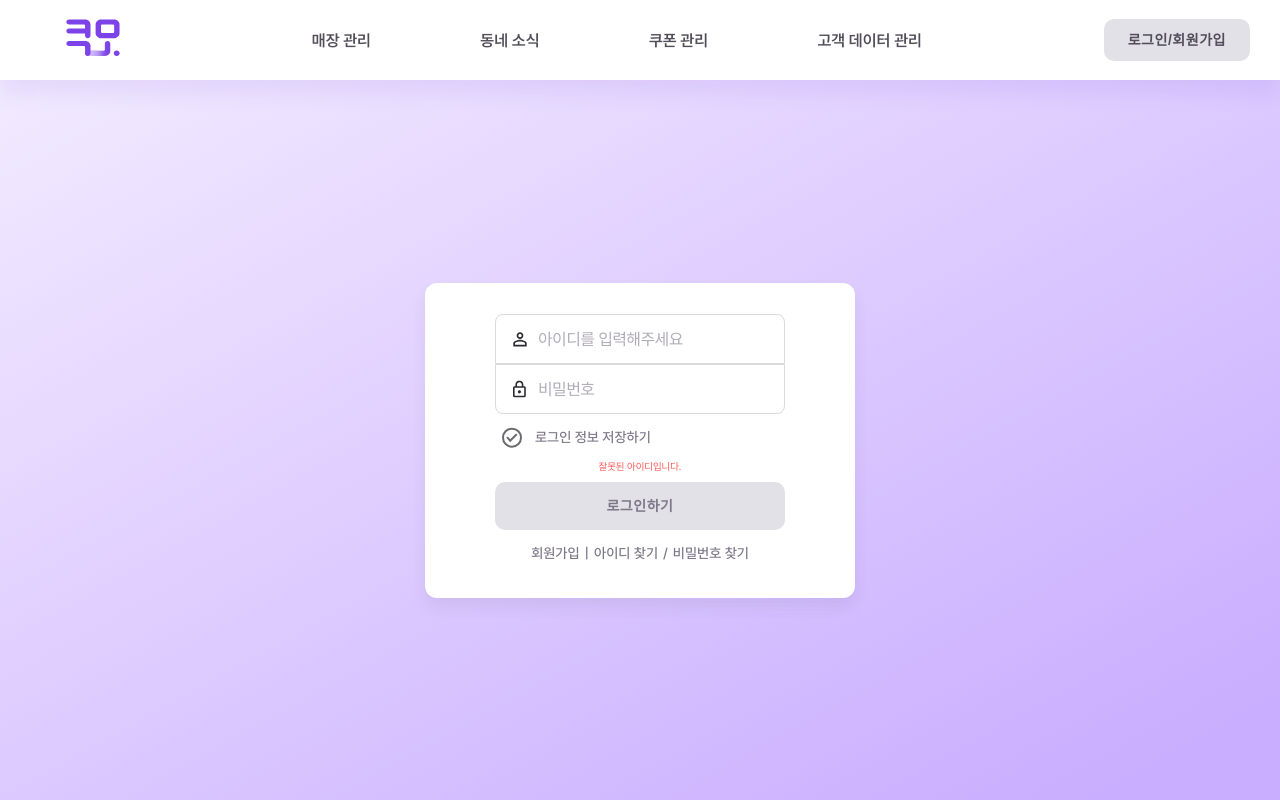
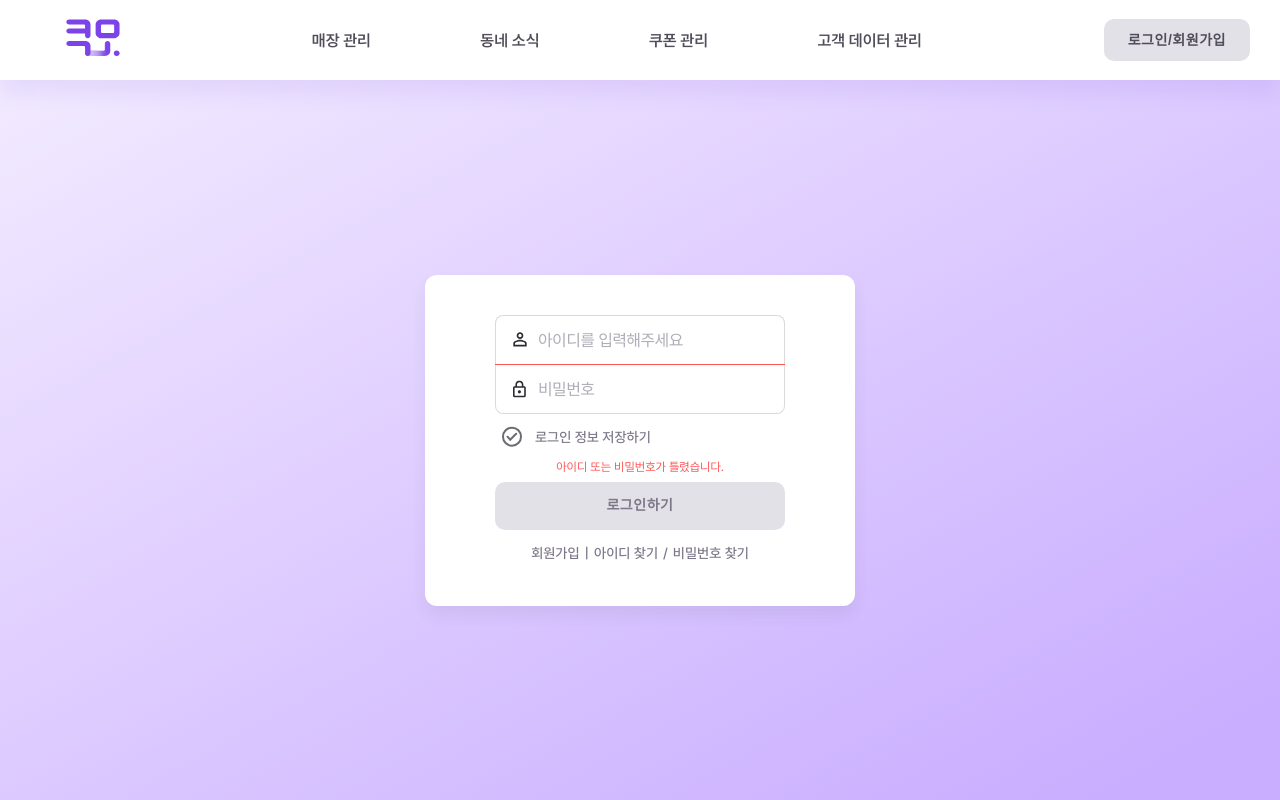
Before and after one commit to UMC-5th-Coumo/Coumo_Web, a React (Create React App) app: page /login in a window 1280 px wide. Built offline with nearby package versions, Linux system fonts and the light colour scheme.

Commit message:
[API/#244]: 동네소식 글 작성, 리스트 받아오기 서버 연동

```diff
--- a/src/assets/data/categoryData.js
+++ b/src/assets/data/categoryData.js
@@ -27,15 +27,15 @@ export const categoryData = [
 
 export const writecategoryData = [
   {
-    id: 'new',
+    id: 'NEW_PRODUCT',
     label: '신메뉴/신상품',
   },
   {
-    id: 'noshow',
+    id: 'NO_SHOW',
     label: '노쇼 빈자리',
   },
   {
-    id: 'event',
+    id: 'EVENT',
     label: '이벤트',
   },
 ];
--- a/src/assets/index.js
+++ b/src/assets/index.js
@@ -10,7 +10,6 @@ export { ReactComponent as LineLong } from './icon/line_long.svg';
 export { ReactComponent as CheckBoxSelected } from './icon/CheckBoxSelected.svg';
 export { ReactComponent as CheckBoxDefault } from './icon/CheckBoxDefault.svg';
 export { ReactComponent as LogoCongratulate } from './icon/LogoCongratulate.svg';
-export { ReactComponent as UIArticle } from './icon/UIArticle.svg';
 export { ReactComponent as CouponYellow } from './icon/CouponYellow.svg';
 export { ReactComponent as CouponPeach } from './icon/CouponPeach.svg';
 export { ReactComponent as Plus } from './icon/Plus.svg';
--- a/src/components/login/LoginBox.jsx
+++ b/src/components/login/LoginBox.jsx
@@ -14,7 +14,7 @@ const LoginBox = () => {
   const [error, setError] = useState({
     id: false,
     pw: false,
-    msg: '잘못된 아이디입니다.',
+    msg: '아이디 또는 비밀번호가 틀렸습니다.',
   });
   const navigate = useNavigate();
   const dispatch = useDispatch();
@@ -46,6 +46,7 @@ const LoginBox = () => {
           write,
         } = response.data.result;
         localStorage.setItem('userToken', token);
+        navigate('/');
 
         dispatch(
           setUser({
@@ -63,8 +64,6 @@ const LoginBox = () => {
         );
 
         console.log(response.data);
-
-        navigate('/');
       } else {
         console.error('로그인 실패', response.data);
         setError((prev) => ({ ...prev, id: true, pw: true }));
@@ -97,6 +96,7 @@ const LoginBox = () => {
           />
           <StyledLoginId />
         </Id>
+        <InputLine />
         <Pw>
           <InputPw
             style={{ borderColor: error.pw ? '#ff5454' : '#dadada' }}
@@ -121,12 +121,14 @@ const LoginBox = () => {
           <Text save={save}>로그인 정보 저장하기</Text>
         </Line>
       </Group>
+      <Bottom>
         <ErrorMsg>{error.msg}</ErrorMsg>
         <LoginBtn
           text='로그인하기'
           onClick={handleLoginClick}
           disabled={!isLoginEnabled()}
         />
+      </Bottom>
       <Text>
         <Gap>
           <More onClick={() => navigate(`/join/one`)}>회원가입</More>
@@ -150,11 +152,10 @@ const Box = styled.div`
   align-items: center;
   margin: 0 auto;
   width: 430px;
-  height: 315px;
   border-radius: 12px;
 
   box-sizing: border-box;
-  padding: 0 70px;
+  padding: 40px 70px;
   background: ${({ theme }) => theme.colors.white};
   box-shadow: 0px 8.978px 14.365px 0px rgba(68, 68, 68, 0.08);
 
@@ -185,6 +186,7 @@ const InputId = styled.input`
   align-items: flex-start;
   border-radius: 8px 8px 0px 0px;
   border: 1px solid #dadada;
+  border-bottom: none;
   color: ${({ theme }) => theme.colors.text_darkgray};
   font-size: ${({ theme }) => theme.fontSize.md};
   font-style: normal;
@@ -200,6 +202,7 @@ const InputId = styled.input`
   &:focus {
     outline: none;
     border: 1px solid ${({ theme }) => theme.colors.coumo_purple};
+    border-bottom: none;
 
     &::placeholder {
       opacity: 0.6;
@@ -212,8 +215,48 @@ const InputId = styled.input`
   }
 `;
 
-const InputPw = styled(InputId)`
+const InputLine = styled.div`
+  border-left: 1px solid #ff5454;
+  border-right: 1px solid #ff5454;
+  background-color: #ff5454;
+  height: 1px;
+`;
+
+const InputPw = styled.input`
+  display: inline-flex;
+  width: 100%;
+  box-sizing: border-box;
+  padding: 16px 42px 14px 42px;
+  align-items: flex-start;
   border-radius: 0px 0px 8px 8px;
+  border: 1px solid #dadada;
+  border-top: none;
+  color: ${({ theme }) => theme.colors.text_darkgray};
+  font-size: ${({ theme }) => theme.fontSize.md};
+  font-style: normal;
+  font-weight: 400;
+  line-height: normal;
+  letter-spacing: -0.629px;
+
+  &::placeholder {
+    color: ${({ theme }) => theme.colors.text};
+    opacity: 0.6;
+  }
+
+  &:focus {
+    outline: none;
+    border: 1px solid ${({ theme }) => theme.colors.coumo_purple};
+    border-top: none;
+
+    &::placeholder {
+      opacity: 0.6;
+    }
+  }
+
+  @media screen and (max-width: 1024px) {
+    padding: 12px 38px 10px 38px;
+    font-size: ${({ theme }) => theme.fontSize.base};
+  }
 `;
 
 const StyledLoginId = styled(LoginId)`
@@ -264,11 +307,20 @@ const Text = styled.div`
   }
 `;
 
+const Bottom = styled.div`
+  width: 100%;
+  display: flex;
+  flex-direction: column;
+  align-items: center;
+  gap: 8px;
+`;
+
 const ErrorMsg = styled.div`
   /* width: 100%; */
-  /* height: 5px; */
-  font-size: ${({ theme }) => theme.fontSize.xs};
+  /* height: 4px; */
+  font-size: ${({ theme }) => theme.fontSize.sm};
   color: ${({ theme }) => theme.colors.error};
+  /* color: ${({ theme }) => theme.colors.white}; */
   /* text-align: left; */
 `;
 
--- a/src/pages/AdminHome.jsx
+++ b/src/pages/AdminHome.jsx
@@ -22,6 +22,7 @@ function AdminHome() {
   return (
     <Container>
       {/* {write && <FormPopUp />} */}
+      {/* <FormPopUp /> */}
       <ColumWrapper>
         <StoreInfo />
         <DayGraphInfo />
--- a/src/pages/neighborhood/MyPostView.jsx
+++ b/src/pages/neighborhood/MyPostView.jsx
@@ -15,7 +15,7 @@ import { defaultInstance } from '../../api/axios';
 
 const MyPostView = () => {
   const navigate = useNavigate();
-  const dispatch = useDispatch();
+  // const dispatch = useDispatch();
 
   const { postId } = useParams();
   const selectedPost = useSelector((state) => state.post.selectedPost);
@@ -36,13 +36,13 @@ const MyPostView = () => {
   }, []);
 
   /* ----- 컴포넌트가 마운트될 때 받아오기 ----- */
-  useEffect(() => {
-    dispatch(getMyPostView({ ownerId: 'coumo123', noticeId: postId }));
-  }, [dispatch, postId]);
+  // useEffect(() => {
+  //   dispatch(getMyPostView({ ownerId: 'coumo123', noticeId: postId }));
+  // }, [dispatch, postId]);
 
-  useEffect(() => {
-    dispatch(setSelectedPost(selectedPost));
-  }, [dispatch, selectedPost]);
+  // useEffect(() => {
+  //   dispatch(setSelectedPost(selectedPost));
+  // }, [dispatch, selectedPost]);
 
   /* ----- 수정 버튼 클릭 시 ----- */
   const onClickMod = () => {
--- a/src/pages/neighborhood/MyPosts.jsx
+++ b/src/pages/neighborhood/MyPosts.jsx
@@ -56,14 +56,14 @@ const MyPosts = () => {
       : postDummyData.filter((post) => post.tag === category);
 
   /* ----- 컴포넌트가 마운트될 때 받아오기 ----- */
-  useEffect(() => {
-    dispatch(getMyPosts({ ownerId: 'coumo123', pageId: '1' }));
-  }, [dispatch]);
+  // useEffect(() => {
+  //   dispatch(getMyPosts({ ownerId: 'coumo123', pageId: '1' }));
+  // }, [dispatch]);
 
-  /* ----- selectedPost 변경 시 즉시 업데이트 ----- */
-  useEffect(() => {
-    dispatch(setSelectedPost(selectedPost));
-  }, [dispatch, selectedPost]);
+  // /* ----- selectedPost 변경 시 즉시 업데이트 ----- */
+  // useEffect(() => {
+  //   dispatch(setSelectedPost(selectedPost));
+  // }, [dispatch, selectedPost]);
 
   /* ----- 페이지 이동 처리 ----- */
   useEffect(() => {
--- a/src/pages/neighborhood/WritePost.jsx
+++ b/src/pages/neighborhood/WritePost.jsx
@@ -5,13 +5,13 @@ import { BtnContainer } from '../coupon/UIServiceForm';
 import Edit from '../../components/admin/neighborhood/Edit';
 import { useNavigate } from 'react-router-dom';
 import OneBtnPopUp from '../../components/common/popUp/OneBtnPopUp';
-import { defaultInstance } from '../../api/axios';
+import { formAuthInstance } from '../../api/axios';
 import { useSelector } from 'react-redux';
 
 const WritePost = () => {
   const navigate = useNavigate();
   const [popUp, setPopUp] = useState(false);
-  const [category, setCategory] = useState('new');
+  const [category, setCategory] = useState('NEW_PRODUCT');
   const [inputs, setInputs] = useState({
     title: '',
     content: '',
@@ -32,7 +32,7 @@ const WritePost = () => {
     }
   };
 
-  const ownerId = useSelector((state) => state.user);
+  const { ownerId } = useSelector((state) => state.user);
 
   const onSubmit = async () => {
     if (!isVaild()) {
@@ -43,20 +43,27 @@ const WritePost = () => {
     }
 
     try {
-      const writeData = {
-        category,
-        title: inputs.title,
-        content: inputs.content,
-        image: inputs.image,
-      };
-      const response = await defaultInstance.post(
+      let formData = new FormData();
+      formData.append('noticeType', category);
+      formData.append('title', inputs.title);
+      formData.append('noticeContent', inputs.content);
+      const storeImgData = inputs.image.map(({ image }) => image);
+      storeImgData.forEach((image) => formData.append('noticeImages', image));
+
+      console.log('formData:', formData);
+
+      for (let value of formData) {
+        console.log('formData value', value);
+      }
+
+      const response = await formAuthInstance.post(
         `/api/notice/${ownerId}/post`,
-        writeData
+        formData
       );
 
       if (response.data.isSuccess) {
-        console.log('Sending data to server:', writeData);
-        navigate('/neighborhood/myPosts');
+        console.log('Sending data to server:', formData);
+        navigate('/neighborhood/myPosts/1');
 
         // 서버 요청 성공 시 모달
         submitPopUp();
--- a/src/pages/shop/StoreInfo.jsx
+++ b/src/pages/shop/StoreInfo.jsx
@@ -115,6 +115,10 @@ const StoreInfo = () => {
     menuImages.forEach((image) => formData.append('menuImages', image));
     formData.append('menuDetail', JSON.stringify(menuData));
 
+    for (let value of formData) {
+      console.log('formData value', value);
+    }
+
     await formAuthInstance
       .patch(`/api/owner/store/${storeId}/detail`, formData)
       .then((res) => console.log(res.data))
@@ -174,7 +178,6 @@ const Info = styled.div`
   display: flex;
   flex-direction: column;
   padding: 70px 100px;
-  /* gap: 40px; */
   box-sizing: border-box;
 
   @media screen and (max-width: 1024px) {
```
Also changed, not shown: src/components/admin/neighborhood/Edit.jsx (+14 -10 lines). Lines whose indentation alone changed are shown as unchanged.
